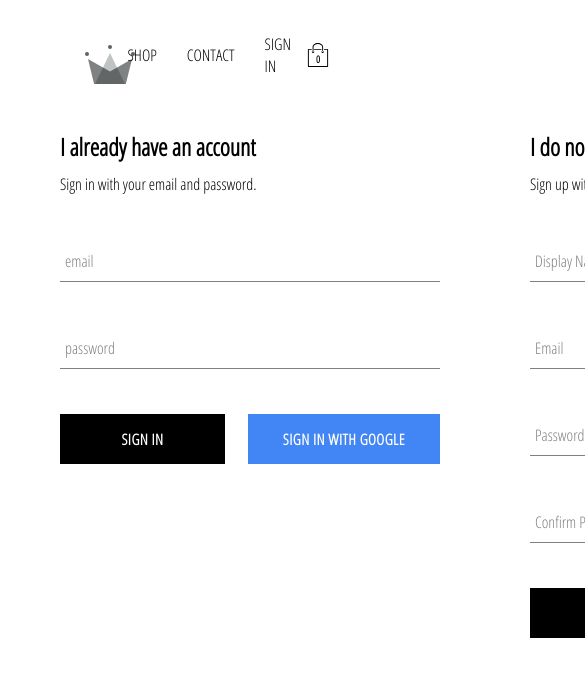
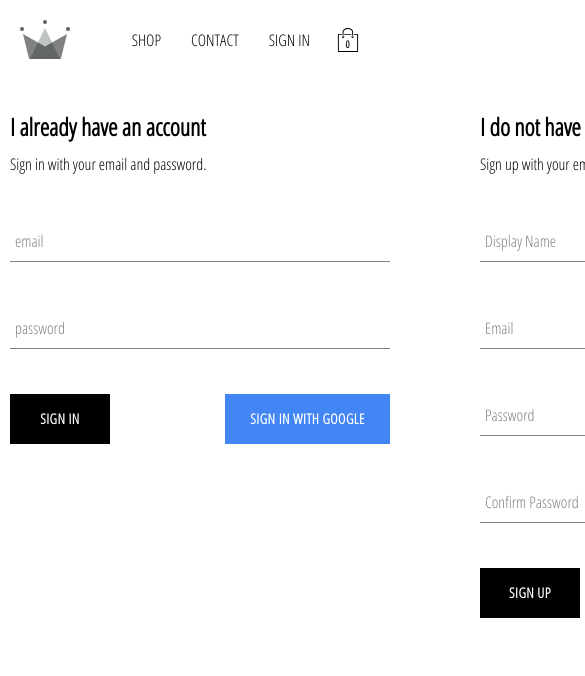
Before and after one commit to LiamPerson/crwn-clothing, a React (Create React App) app in the folder client/: page /signin in a window 390 px wide. Shown: the top 676 px of the page, 585 px wide, since content can reach past the window. Built offline with nearby package versions, Linux system fonts and the light colour scheme; no server answers.

Commit message:
made shop and shop collections mobile-friendly

```diff
--- a/client/src/App.css
+++ /dev/null
@@ -1,13 +0,0 @@
-body {
-    font-family: 'Open Sans Condensed';
-    padding: 20px 60px;
-}
-
-a {
-    text-decoration: none;
-    color: black;
-}
-
-* {
-    box-sizing: border-box;
-}
--- a/client/src/App.js
+++ b/client/src/App.js
@@ -6,14 +6,15 @@ import { checkUserSession } from './redux/user/user.actions';
 
 import { selectCurrentUser } from './redux/user/user.selectors';
 
-import './App.css';
 
 import HomePage from './pages/homepage/homepage.component';
 import ShopPage from './pages/shop/shop.component';
 import CheckoutPage from './pages/checkout/checkout.component';
 import SignInAndSignUpPage from './pages/sign-in-and-sign-up/sign-in-and-sign-up.component';
+import Header from './components/header/header.component';
 
-import Header from './components/header/header.component';
+import { GlobalStyle } from './global.styles';
+
 
 const App = () => {
   const currentUser = useSelector(selectCurrentUser);
@@ -25,6 +26,7 @@ const App = () => {
 
   return (
     <div>
+      <GlobalStyle />
       <Header />
       <Switch>
         <Route exact path='/' component={HomePage} />
--- a/client/src/components/collection-item/collection-item.component.jsx
+++ b/client/src/components/collection-item/collection-item.component.jsx
@@ -1,11 +1,10 @@
 import React from 'react';
 import { connect } from 'react-redux';
 
-import CustomButton from '../custom-button/custom-button.component';
 import { addItem } from '../../redux/cart/cart.actions';
 
 import { CollectionItemContainer, BackgroundImage, CollectionFooterContainer,
-    NameContainer, PriceContainer, CustomButtonContainer } from './collection-item.styles';
+    NameContainer, PriceContainer, AddToCart } from './collection-item.styles';
 
 const CollectionItem = ({ item, addItem }) => {
     const { name, price, imageUrl } = item;
@@ -17,7 +16,7 @@ const CollectionItem = ({ item, addItem }) => {
                 <NameContainer>{name}</NameContainer>
                 <PriceContainer>{price}</PriceContainer>
             </CollectionFooterContainer>
-            <CustomButtonContainer onClick={() => addItem(item)} inverted>Add to cart</CustomButtonContainer>
+            <AddToCart onClick={() => addItem(item)} inverted>Add to cart</AddToCart>
         </CollectionItemContainer>
     )
 };
--- a/client/src/components/collection-item/collection-item.styles.jsx
+++ b/client/src/components/collection-item/collection-item.styles.jsx
@@ -1,8 +1,8 @@
-import styled from 'styled-components';
+import styled from 'styled-components/macro';
 import CustomButton from '../custom-button/custom-button.component';
 
 export const CollectionItemContainer = styled.div`
-  width: 22vw;
+  width: 21vw;
   display: flex;
   flex-direction: column;
   height: 350px;
@@ -17,6 +17,20 @@ export const CollectionItemContainer = styled.div`
     button {
       opacity: 0.85;
       display: flex;
+    }
+  }
+
+  @media screen and (max-width: 900px) {
+    width: 40vw;
+
+    &:hover {
+      .image {
+        opacity: unset;
+      }
+
+      button {
+        opacity: unset;
+      }
     }
   }
 `;
@@ -47,11 +61,15 @@ export const PriceContainer = styled.span`
   width: 10%;
 `;
 
-export const CustomButtonContainer = styled(CustomButton)`
+export const AddToCart = styled(CustomButton)`
   width: 80%;
   opacity: 0.7;
   position: absolute;
   top: 255px;
   display: none;
 
+  @media screen and (max-width: 900px) {
+    opacity: 1;
+    display: block;
+  }
 `;
--- a/client/src/components/collection-preview/collection-preview.styles.jsx
+++ b/client/src/components/collection-preview/collection-preview.styles.jsx
@@ -1,9 +1,13 @@
-import styled from 'styled-components';
+import styled from 'styled-components/macro';
 
 export const CollectionPreviewContainer = styled.div`
   display: flex;
   flex-direction: column;
   margin-bottom: 30px;
+
+  @media screen and (max-width: 900px) {
+    align-items: center;
+  }
 `;
 
 export const TitleContainer = styled.h1`
@@ -15,4 +19,10 @@ export const TitleContainer = styled.h1`
 export const PreviewContainer = styled.div`
   display: flex;
   justify-content: space-between;
+
+  @media screen and (max-width: 900px) {
+    display: grid;
+    grid-template-columns: 1fr 1fr;
+    gap: 15px;
+  }
 `;
--- a/client/src/components/custom-button/custom-button.styles.jsx
+++ b/client/src/components/custom-button/custom-button.styles.jsx
@@ -5,10 +5,12 @@ const buttonStyles = css`
     color: white;
     border: none;
 
+    @media (min-width: 900px) {
         &:hover {
             background-color: white;
             color: black;
             border: 1px solid black;
+        }
     }
 `
 
@@ -17,10 +19,12 @@ const invertedButtonStyles = css`
     color: black;
     border: 1px solid black;
 
+    @media (min-width: 900px) {
         &:hover {
             background-color: black;
             color: white;
             border: none;
+        }
     }
 `;
 
@@ -29,9 +33,11 @@ const googleSignInStyles = css`
     color: white;
     border: none;
 
+    @media (min-width: 900px) {
         &:hover {
             background-color: #357ae8;
             border: none;
+        }
     }
 `;
 
@@ -44,7 +50,6 @@ const getButtonStyles = props => {
 
 export const CustomButtonContainer = styled.button`
     min-width: 165px;
-    width: auto;
     height: 50px;
     letter-spacing: 0.5px;
     line-height: 50px;
@@ -58,4 +63,16 @@ export const CustomButtonContainer = styled.button`
     justify-content: center;
 
     ${getButtonStyles}
+
+    @media (max-width: 900px) {
+        font-size: 14px;
+        padding: 0 25px;
+        min-width: 100px;
+    }
+
+    @media (max-width: 367px) {
+        font-size: 12px;
+        padding: 0 15px;
+        min-width: 100px;
+    }
 `;
--- a/client/src/components/header/header.styles.jsx
+++ b/client/src/components/header/header.styles.jsx
@@ -7,12 +7,23 @@ export const HeaderContainer = styled.div`
     display: flex;
     justify-content: space-between;
     margin-bottom: 25px;
+
+    @media screen and (max-width: 900px) {
+        height: 60px;
+        padding: 10px;
+        margin-bottom: 20px;
+    }
 `;
 
 export const LogoContainer = styled(Link)`
     height: 100%;
     width: 70px;
     padding: 25px;
+
+    @media screen and (max-width: 900px) {
+        width: 50px;
+        padding: 0;
+    }
 `;
 
 export const OptionsContainer = styled.div`
@@ -21,6 +32,11 @@ export const OptionsContainer = styled.div`
     display: flex;
     align-items: center;
     justify-content: flex-end;
+
+    @media screen and (max-width: 900px) {
+        width: 80%;
+
+    }
 `;
 
 export const OptionLink = styled(Link)`
--- a/client/src/components/menu-item/menu-item.styles.jsx
+++ b/client/src/components/menu-item/menu-item.styles.jsx
@@ -31,6 +31,10 @@ export const MenuItemContainer = styled.div`
 
   &:last-child {
     margin-left: 7.5px;
+  }
+
+  @media screen and (max-width: 900px) {
+    height: 200px;
   }
 `;
 
--- /dev/null
+++ b/client/src/global.styles.js
@@ -0,0 +1,21 @@
+import { createGlobalStyle } from "styled-components";
+
+export const GlobalStyle = createGlobalStyle`
+    body {
+        font-family: 'Open Sans Condensed';
+        padding: 20px 60px;
+
+        @media screen and (max-width: 900px) {
+            padding: 10px;
+        }
+    }
+
+    a {
+        text-decoration: none;
+        color: black;
+    }
+
+    * {
+        box-sizing: border-box;
+    }
+`
--- a/client/src/pages/collection/collection.styles.jsx
+++ b/client/src/pages/collection/collection.styles.jsx
@@ -1,4 +1,4 @@
-import styled from 'styled-components';
+import styled from 'styled-components/macro';
 import CollectionItem from '../../components/collection-item/collection-item.component';
 
 export const CollectionPageContainer = styled.div`
@@ -13,8 +13,15 @@ export const Title = styled.h2`
 
 export const Items = styled.div`
   display: grid;
+  justify-items: center;
   grid-template-columns: 1fr 1fr 1fr 1fr;
-  grid-gap: 10px;
+  gap: 10px;
+
+  @media screen and (max-width: 900px) {
+    display: grid;
+    grid-template-columns: 1fr 1fr;
+    gap: 15px;
+  }
 `;
 
 export const CustomCollectionItem = styled(CollectionItem)`
--- a/package.json
+++ b/package.json
@@ -21,6 +21,7 @@
         "stripe": "6.28.0"
     },
     "devDependencies": {
+        "babel-plugin-styled-components": "^2.0.6",
         "concurrently": "^4.0.1",
         "nodemon": "^1.19.1"
     }
```
Also changed, not shown: 2 other files (tests, documents, lock files or other folders). Lines whose indentation alone changed are shown as unchanged.
